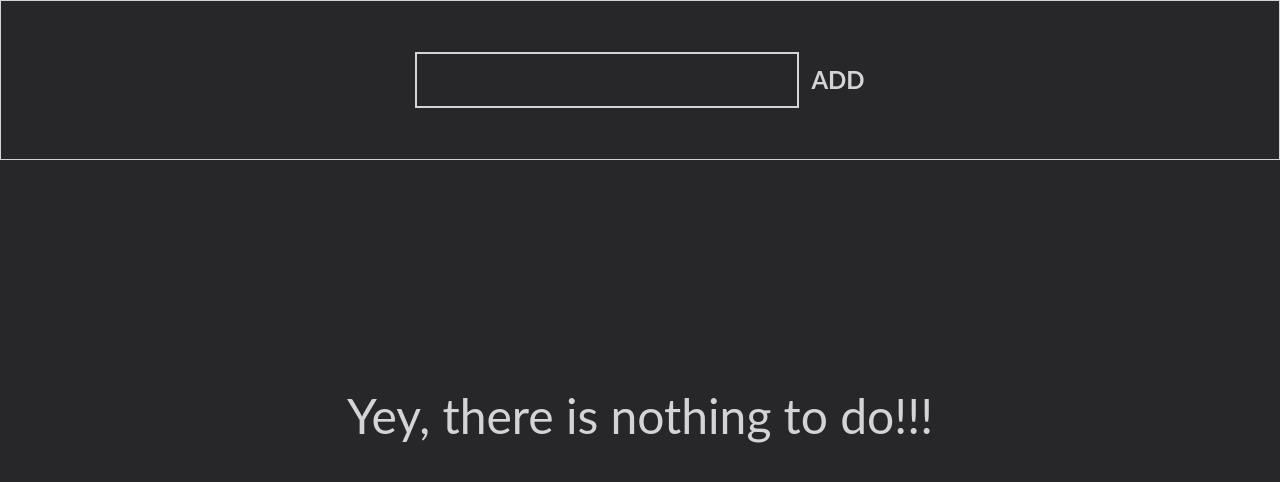
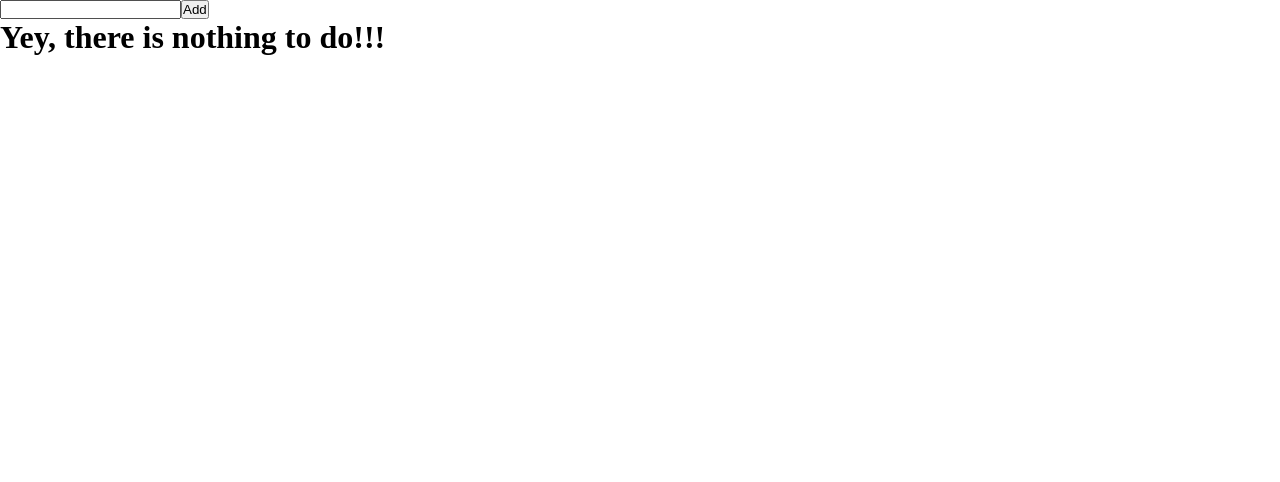
Before and after one commit to JustStoyan/to-do-list, a React (Create React App) app: page / in a window 1280 px wide. Shown: the top 482 px of the page. Built offline with nearby package versions, Linux system fonts and the light colour scheme.

Commit message:
Removed Tailwind

```diff
--- a/package.json
+++ b/package.json
@@ -39,8 +39,5 @@
       "last 1 firefox version",
       "last 1 safari version"
     ]
-  },
-  "devDependencies": {
-    "tailwindcss": "^3.3.3"
   }
 }
--- a/src/App.tsx
+++ b/src/App.tsx
@@ -32,8 +32,8 @@ function App() {
   };
 
   return (
-    <div className="bg-background-dark text-text-dark static">
-      <div className="flex flex-col items-center w-screen h-screen">
+    <div>
+      <div>
         <AddTask setToDoList={setToDoList} />
         <Modal>
           {toDoList.length !== 0 ? (
--- a/src/components/AddTask.tsx
+++ b/src/components/AddTask.tsx
@@ -26,15 +26,15 @@ const AddTask = (props: any) => {
   };
 
   return (
-    <div className=" flex justify-center items-center w-screen border h-[20%] ">
-      <form onSubmit={submitTaskNameHandler} className="flex gap-3">
+    <div>
+      <form onSubmit={submitTaskNameHandler} >
         <input
-          className="border-2 text-xl p-2 w-[24rem] h-[3.5rem] bg-background-dark"
+
           type="text"
           value={taskName}
           onChange={taskNameHandler}
         />
-        <button className="text-2xl font-bold uppercase">Add</button>
+        <button>Add</button>
       </form>
     </div>
   );
--- a/src/components/EditTask.tsx
+++ b/src/components/EditTask.tsx
@@ -27,17 +27,12 @@ const EditTask = ({
   };
 
   return (
-    <div className="flex justify-center items-center h-screen w-screen absolute z-50 bg-[#020617] opacity-80">
-      <div className="flex flex-col justify-center items-center gap-2 bg-[blue]  rounded-xl	  w-1/2 h-1/6">
-        <h4 className="font-bold uppercase ">Edit</h4>
+    <div>
+      <div>
+        <h4>Edit</h4>
         <p>You can chagne the task from here: </p>
-        <input
-          type="text"
-          value={task}
-          onChange={updateTitleHandler}
-          className="w-1/2 h-12 p-2 text-background-dark"
-        />
-        <div className="flex gap-2 p-4 text-xl font-semibold">
+        <input type="text" value={task} onChange={updateTitleHandler} />
+        <div>
           <button onClick={updateAndCloseModal}>Save</button>
           <button onClick={closeModal}>Cancel</button>
         </div>
--- a/src/components/EmptyList.tsx
+++ b/src/components/EmptyList.tsx
@@ -1,7 +1,9 @@
 const EmptyList = () => {
-    return <div className="flex justify-center items-center h-[80%]" >
-        <h1 className="text-5xl">Yey, there is nothing to do!!!</h1>
+  return (
+    <div>
+      <h1>Yey, there is nothing to do!!!</h1>
     </div>
-}
+  );
+};
 
 export default EmptyList;
--- a/src/components/ListWithTasks.tsx
+++ b/src/components/ListWithTasks.tsx
@@ -48,16 +48,16 @@ const ListWithTasks = ({
 
   return (
     <div>
-      <ul className="flex flex-col gap-1 p-2 pl-10  ">
+      <ul>
         {transoformedList.map((toDo: any) => (
-          <li className="flex flex-row gap-3" key={toDo.id} id={toDo.id}>
+          <li key={toDo.id} id={toDo.id}>
             <Task
               onClick={changeCheckHandler}
               id={toDo.id}
               text={toDo.text}
               isChecked={toDo.isChecked}
             />
-            <div className="flex flex-row gap-1">
+            <div>
               <button onClick={triggerUpdateMode}>Edit</button>
               <button onClick={removeFromListHandler}>Delete</button>
             </div>
--- a/src/components/Modal.tsx
+++ b/src/components/Modal.tsx
@@ -1,7 +1,5 @@
-const Modal = (props:any) => {
-    return <div className="h-[80%] w-screen min-h-[80%] overflow-y-auto overflow-x-hidden">
-        {props.children}
-    </div>
-}
+const Modal = (props: any) => {
+  return <div>{props.children}</div>;
+};
 
 export default Modal;
--- a/src/components/Task.tsx
+++ b/src/components/Task.tsx
@@ -9,23 +9,14 @@ interface TaskInterface {
 
 const Task = ({ id, text, isChecked = false, onClick }: TaskInterface) => {
   return (
-    <div
-      className={
-        isChecked
-          ? "flex gap-2 justify-center items-center text-[26px] opacity-50 line-through"
-          : "flex gap-2 justify-center items-center text-[26px]"
-      }
-    >
+    <div>
       <input
-        className="scale-150"
         onClick={onClick}
         type="checkbox"
         id={id}
         defaultChecked={isChecked}
       />
-      <label className="italic font-bold" htmlFor={id}>
-        {text}
-      </label>
+      <label htmlFor={id}>{text}</label>
     </div>
   );
 };
--- a/src/index.css
+++ b/src/index.css
@@ -1,9 +1,9 @@
-@tailwind base;
-@tailwind components;
-@tailwind utilities;
+/* Google fonts Lato 300,400 */
+@import url('https://fonts.googleapis.com/css2?family=Lato:wght@300;400&display=swap');
 
 
-
-
-/* Google fonts Lato 300,400 */
-@import url('https://fonts.googleapis.com/css2?family=Lato:wght@300;400&display=swap');
+* {
+    box-sizing: border-box;
+    padding: 0;
+    margin: 0;
+}
--- a/tailwind.config.js
+++ /dev/null
@@ -1,26 +0,0 @@
-/** @type {import('tailwindcss').Config} */
-module.exports = {
-  content: ["./src/**/*.{js,jsx,ts,tsx}"],
-  theme: {
-    screens: {
-      sm: "375px",
-      md: "768px",
-      lg: "976px",
-      xl: "1440px",
-    },
-    colors: {
-      "background-light": "#f1f5f9",
-      "text-light": "#020617",
-
-      "background-dark": "#27272a",
-      "text-dark": "#d4d4d8"
-
-    },
-   fontFamily: {
-      sans: ['Lato', 'sans-serif'],
-      serif: ['Merriweather', 'serif'],
-    },
-    extend: {},
-  },
-  plugins: [],
-};
```
Also changed, not shown: 1 other file (tests, documents, lock files or other folders).
